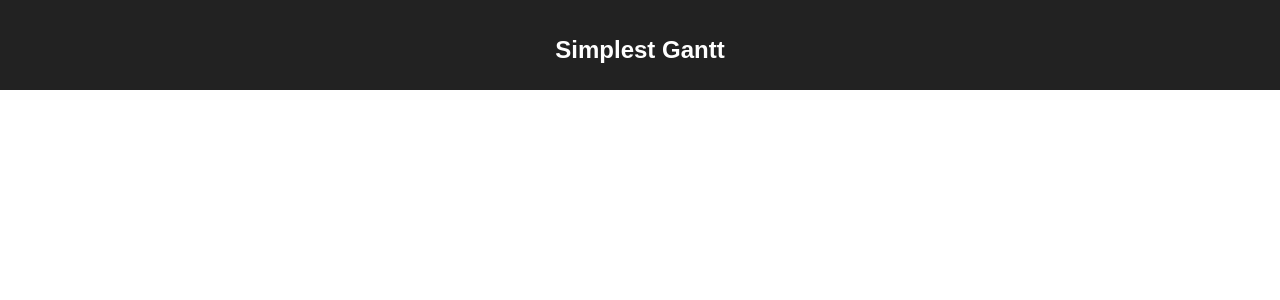
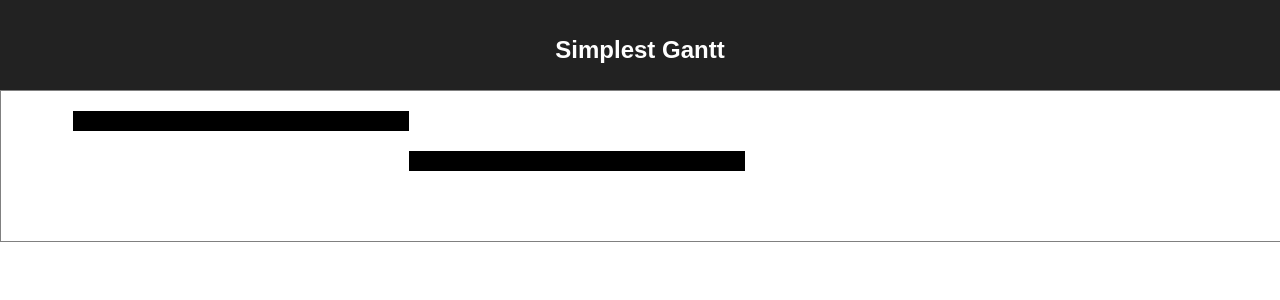
Before and after one commit to funkjunky/simplest-gantt, a React (Create React App) app: page / in a window 1280 px wide. Shown: the top 300 px of the page. Built offline with nearby package versions, Linux system fonts and the light colour scheme.

Commit message:
bars are showing

```diff
--- a/src/App.css
+++ b/src/App.css
@@ -13,6 +13,8 @@
   font-size: 1.5em;
 }
 
-.App-intro {
-  font-size: large;
+svg {
+  width: 100%;
+  height: calc(100% - 50px);
+  border: solid 1px gray;
 }
--- a/src/App.js
+++ b/src/App.js
@@ -24,17 +24,22 @@ let events = {
 };
 
 const startOfToday = moment().startOf('day').unix();
-const msPerHour = 1000 * 60 * 60;
-const pxPerMs = 10 / msPerHour;
+const sPerHour = 60 * 60;
 
-const unixToX = unixTimestamp => (unixTimestamp - startOfToday) * pxPerMs; //Every hour is 10 pixels
-const xToUnix = x => (x / pxPerMs) + startOfToday;
+//This dictates the scale
+const pxPerS = 1 / sPerHour;
+
+const unixToX = unixTimestamp => (unixTimestamp - startOfToday) * pxPerS; //Every hour is 10 pixels
+const xToUnix = x => (x / pxPerS) + startOfToday;
 
 function translateEvent(e) {
   let obj = {};
   if(e.start) obj.start = xToUnix(e.start);
   if(e.end) obj.end = xToUnix(e.end);
 }
+
+const barHeight = 20;
+const barMargin = 10;
 
 class App extends Component {
   state = events;
@@ -45,17 +50,19 @@ class App extends Component {
         <header className="App-header">
           <h1 className="App-title">Simplest Gantt</h1>
         </header>
-        <p className="App-intro">
-          { Object.values(this.state).map(event =>
+        <svg>
+          { Object.values(this.state).map((event, i) =>
             <DraggableRect
               key={ event.id }
               start={ unixToX(event.start) }
               end={ unixToX(event.end) }
               onDrop={ e => this.setState({ [id]: { ...event, ...translateEvent(e) } }) }
+              y={ barHeight + i * (barHeight + barMargin * 2) }
+              height={ barHeight }
             >
             </DraggableRect>
           ) }
-        </p>
+        </svg>
       </div>
     );
   }
--- a/src/DraggableRect.jsx
+++ b/src/DraggableRect.jsx
@@ -2,7 +2,9 @@ import React from 'react';
 
 class DraggableRect extends React.Component {
   render() {
-    return <p />
+    const { start: x, end, onDrop, ...props } = this.props;
+    const width = end - x;
+    return <rect { ...{ x, width, ...props } } />
   }
 }
 
```
Also changed, not shown: TODO.txt.
